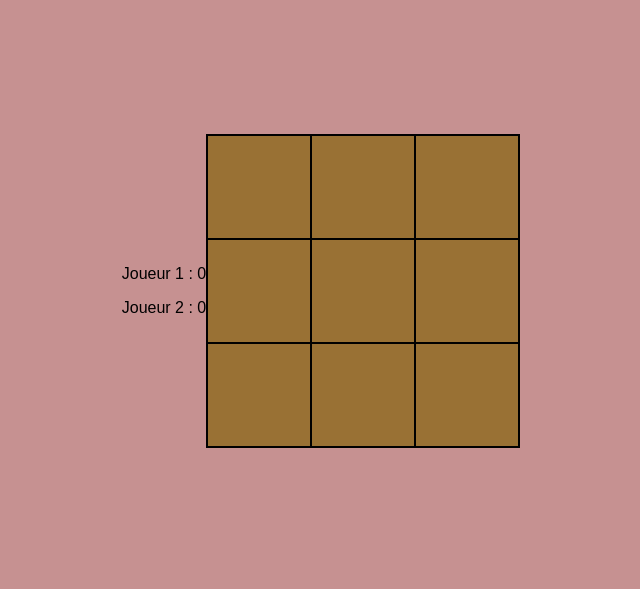
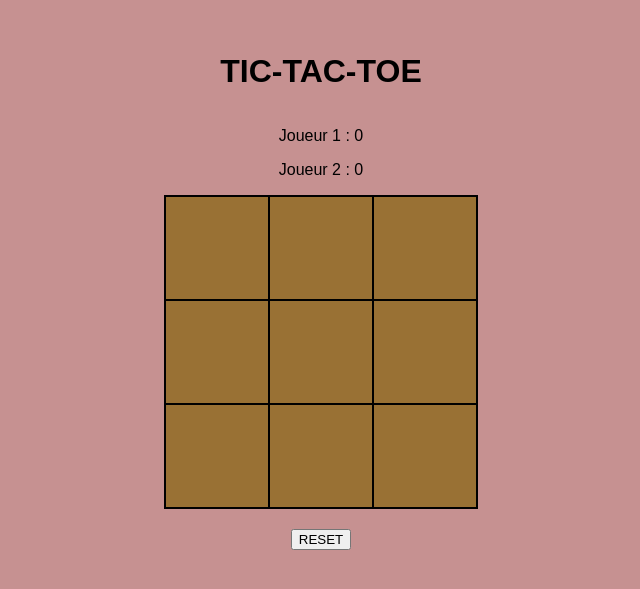
Before and after one commit to Waldo3333/tic, a plain HTML site: page index.html in a window 1280 px wide. Shown: the part 109-698 px from the top of the page, without its empty margins (319-959 px from the left). Drawn offline with Linux system fonts and the light colour scheme.

Commit message:
first commit

```diff
--- a/index.html
+++ b/index.html
@@ -7,6 +7,8 @@
     <link rel="stylesheet" href="./style.css" />
   </head>
   <body>
+    <div class="container">
+      <h1>TIC-TAC-TOE</h1>
       <div class="score">
         <p id="scoreOne">Joueur 1 : 0</p>
         <p id="scoreTwo">Joueur 2 : 0</p>
@@ -28,6 +30,9 @@
           <td id="c3"></td>
         </tr>
       </table>
+
+      <button onclick="resetGame()">RESET</button>
+    </div>
     <script src="./script.js"></script>
   </body>
 </html>
--- a/style.css
+++ b/style.css
@@ -24,3 +24,13 @@ td {
   width: 100px;
   height: 100px;
 }
+
+.container {
+  display: flex;
+  flex-direction: column;
+  align-items: center;
+}
+
+button {
+  margin-top: 20px;
+}
```
Lines whose indentation alone changed are shown as unchanged.
